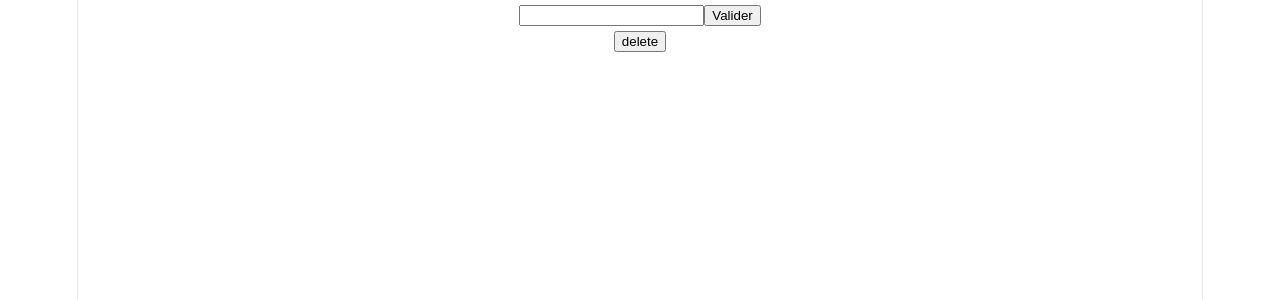
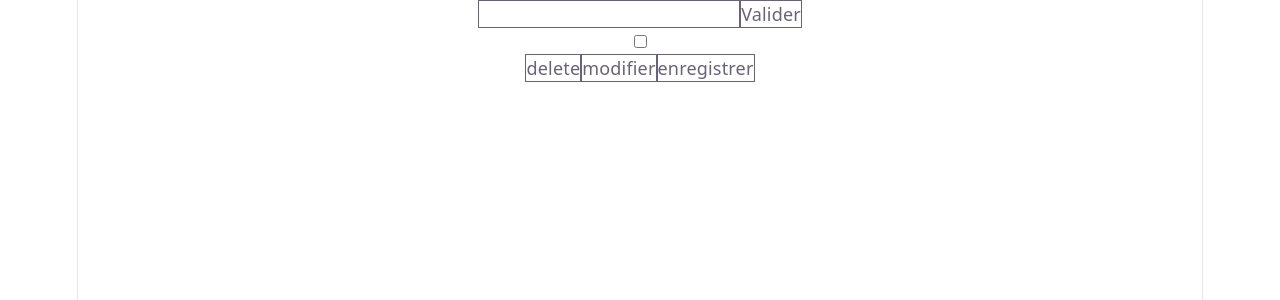
Before and after one commit to martin-mabrut/test-react-simplon, a React (Vite) app in the folder React1/: page / in a window 1280 px wide. Both pictures are taken after a click on the button "Valider". Shown: the top 300 px of the page. Built offline with nearby package versions, Linux system fonts and the light colour scheme.

Commit message:
Fonction update fonctionnelle

```diff
--- a/React1/index.html
+++ b/React1/index.html
@@ -5,6 +5,7 @@
     <link rel="icon" type="image/svg+xml" href="/favicon.svg" />
     <meta name="viewport" content="width=device-width, initial-scale=1.0" />
     <title>react1</title>
+    <script src="https://cdn.jsdelivr.net/npm/@tailwindcss/browser@4"></script>
   </head>
   <body>
     <div id="root"></div>
--- a/React1/src/App.tsx
+++ b/React1/src/App.tsx
@@ -4,6 +4,8 @@ import './App.css'
 function App() {
   const [input, setInput] = useState("");
   const [cards, setCards] = useState<string[]>([]);
+  const [editValue, setEditValue] = useState("");
+  const [editingCard, setEditingCard] = useState<string | null>(null);
 
   function createCard() {
     const newCardsArray: string[] = [...cards, input];
@@ -23,19 +25,27 @@ function App() {
   return (
     <div>
       <input onChange={(event) => {
-        const values = event.target.value;
-        setInput(values);
+        const value = event.target.value;
+        setInput(value);
         }
       }
-      >
+      className='border'>
       </input>
-      <button onClick={createCard}>Valider</button>
+      <button onClick={createCard} className='border'>Valider</button>
 
       <div>
           {cards.map((card) => (
             <div key={card}>
+              <input type="checkbox"></input>
               <p>{card}</p>
-              <button onClick={() => deleteCard(card)}>delete</button>
+              <button onClick={() => deleteCard(card)} className='border'>delete</button>
+              <input onChange={(event) => {
+                const value = event.target.value;
+                setEditValue(value);
+              }}
+              className={` border ${card === editingCard ? "flex" : "hidden"}`}></input>
+              <button onClick={() => setEditingCard(card)} className='border'>modifier</button>
+              <button onClick={() => updateCard(card, editValue)} className='border'>enregistrer</button>
             </div>
           ))}
 
```
